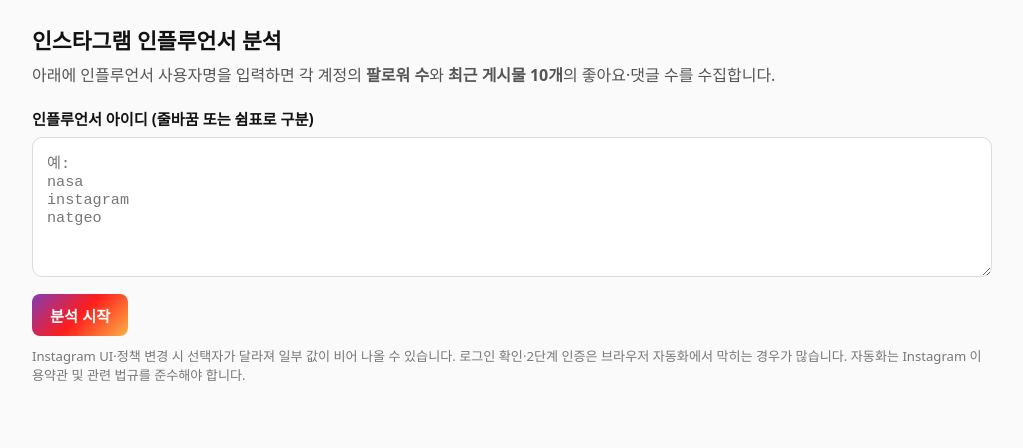
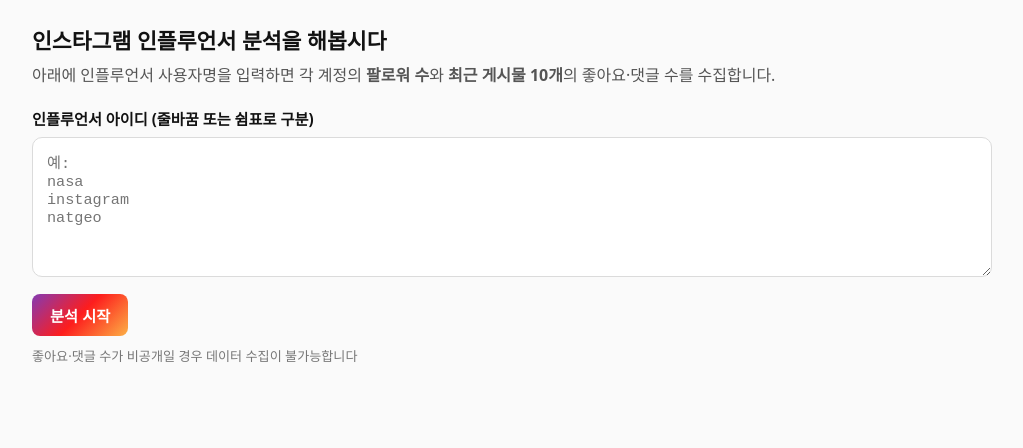
Before and after one commit to kar03161-bot/scrap-instagram, a website: page public/index.html in a window 1280 px wide. Shown: the whole page, without its empty margins (128-1151 px from the left). Drawn offline with Linux system fonts and the light colour scheme.

Commit message:
vercel deployment files

```diff
--- a/public/index.html
+++ b/public/index.html
@@ -118,7 +118,7 @@
     </style>
   </head>
   <body>
-    <h1>인스타그램 인플루언서 분석</h1>
+    <h1>인스타그램 인플루언서 분석을 해봅시다</h1>
     <p class="lead">
       아래에 인플루언서 사용자명을 입력하면 각 계정의
       <strong>팔로워 수</strong>와 <strong>최근 게시물 10개</strong>의
@@ -133,9 +133,7 @@
     ></textarea>
     <button type="button" id="run">분석 시작</button>
     <p class="note">
-      Instagram UI·정책 변경 시 선택자가 달라져 일부 값이 비어 나올 수 있습니다.
-      로그인 확인·2단계 인증은 브라우저 자동화에서 막히는 경우가 많습니다.
-      자동화는 Instagram 이용약관 및 관련 법규를 준수해야 합니다.
+      좋아요·댓글 수가 비공개일 경우 데이터 수집이 불가능합니다
     </p>
 
     <div id="msg"></div>
```
Also changed, not shown: vercel.json (added).
